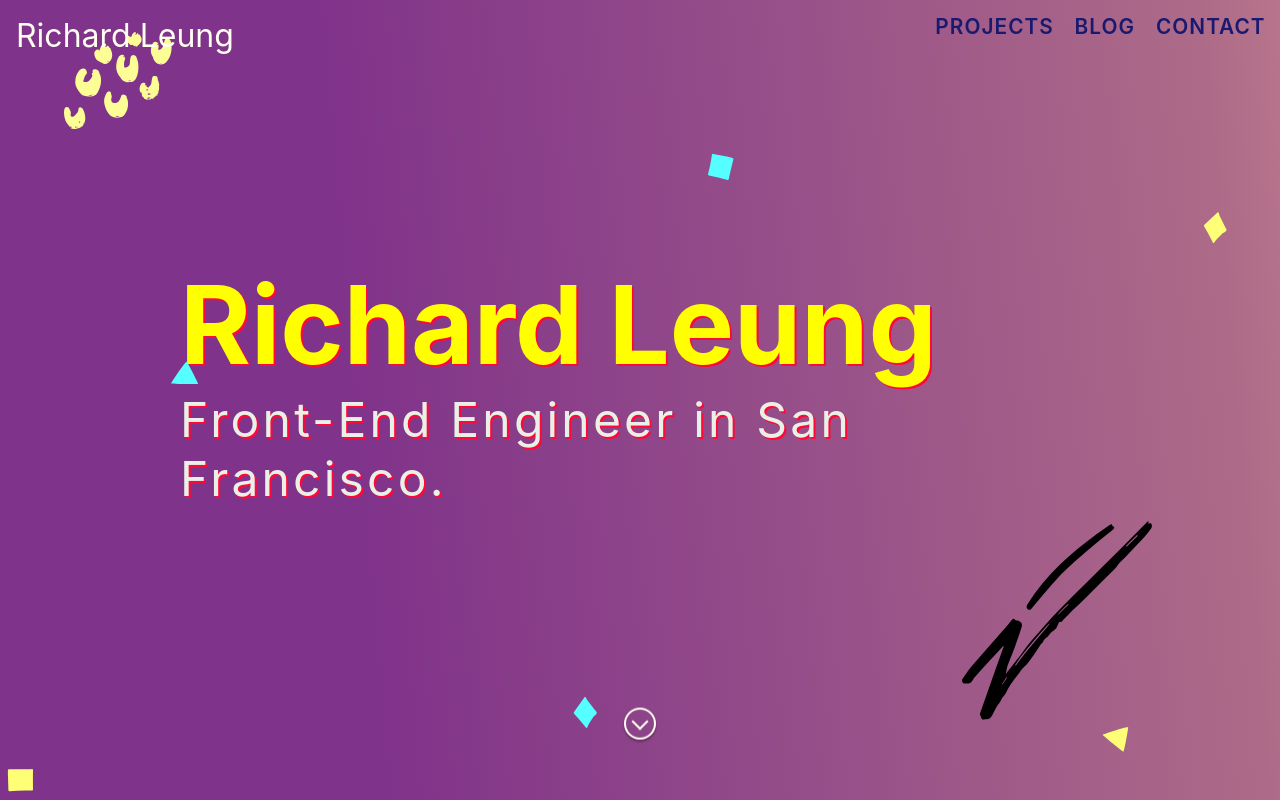
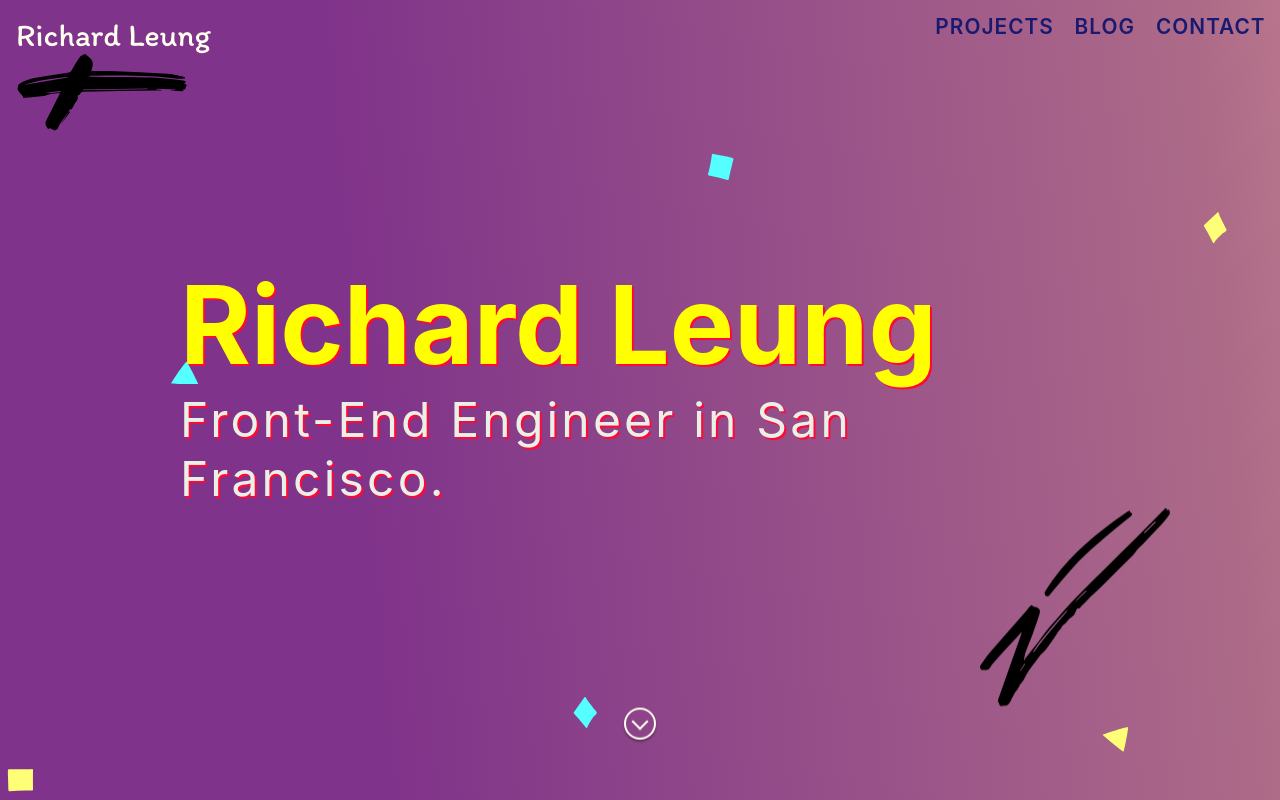
Before and after one commit to Richardzleung/resume, a React (Create React App) app: page / in a window 1280 px wide. Shown: the top 800 px of the page. Built offline with nearby package versions, Linux system fonts and the light colour scheme.

Commit message:
used css to reduce html

```diff
--- a/public/index.html
+++ b/public/index.html
@@ -9,6 +9,8 @@
       name="description"
       content="Web site created using create-react-app"
     />
+    <link rel="preconnect" href="https://fonts.gstatic.com">
+    <link href="https://fonts.googleapis.com/css2?family=Itim&display=swap" rel="stylesheet">
     <link rel="apple-touch-icon" href="%PUBLIC_URL%/favicon.ico" />
     <!--
       manifest.json provides metadata used when your web app is installed on a
--- a/src/App.css
+++ b/src/App.css
@@ -112,20 +112,28 @@
 
 ==================================*/
 
-/* =================
-  * 1. App
-====================*/
+/* * 1. App  */
 	/* display: flex;
 	flex-direction: column;
 } */
 .nav--home {
   color: var(--scroll-down-color);
+  font-family: 'Itim', sans-serif;
   font-size: clamp(1.5rem, 1.3vw + 1.2rem, 2rem);
   position: absolute;
   text-decoration: none;
   top: 1rem;
   left: 1rem;
-  z-index: 20;
+  z-index: 4;
+}
+
+.nav--home::after {
+  content: url(./static/images/3.svg);
+  pointer-events: none;
+  transform: rotate(13deg);
+  position: absolute;
+  top: 110%;
+  left:0;
 }
 
 /** 2. Contact Form */
--- a/src/index.css
+++ b/src/index.css
@@ -1,4 +1,9 @@
+/* =========================
+* UNIVERSAL STYLES
+==============================*/
+
 html {
+  box-sizing: border-box;
   scroll-behavior: smooth;
 }
 
@@ -14,7 +19,6 @@
     sans-serif;
   -webkit-font-smoothing: antialiased;
   -moz-osx-font-smoothing: grayscale;
-  box-sizing: border-box;
   text-align: left;
   background-color: var(--bg-tertiary-color);
 }
@@ -38,7 +42,7 @@
     monospace;
 }
 
-:focus {
+:focus-visible {
   outline: 5px solid var(--bg-secondary-color);
 }
 
--- a/src/styles/landingPage.module.css
+++ b/src/styles/landingPage.module.css
@@ -4,20 +4,11 @@
   position: absolute;
 }
 
-/* images & background */
+/* background */
 .background {
   background-image: url(../static/images/landingBackground.svg);
   /* background from svgbackrounds */
   background-size: cover;
-}
-
-.scribble {
-  top: 4%;
-  left: 5%;
-}
-.scribble2 {
-  bottom: 10%;
-  right: 10%;
 }
 
 /* text containers */
@@ -40,6 +31,11 @@
   position: relative;
   top: 50%;
   transform: translateY(-25%);
+}
+.titleContainer::after{
+  content: url(../static/images/82.svg);
+  position: absolute;
+  left: 50%;
 }
 
 .name {
@@ -121,6 +117,10 @@
     place-self: center;
     transform: translateY(-50%);
   }
+  .titleContainer::after {
+    left:100%;
+    top: 100%;
+  }
   .about {
     position: relative;
     bottom: 25vh;
--- a/src/views/LandingPage.jsx
+++ b/src/views/LandingPage.jsx
@@ -1,14 +1,10 @@
 import React from 'react';
 import PropTypes from 'prop-types';
 import theme from 'styles/landingPage.module.css';
-import scribble from 'static/images/3.svg';
-import scribble2 from 'static/images/82.svg'
 
 const HomeBase = ({ scrollToProjectsView }) => (
   <>
     <section className={`vh-100 grid--col ${theme.background}`} >
-      <img src={scribble} className={theme.scribble} alt='scribble'/>
-      <img src={scribble2} className={theme.scribble2} alt='scribble 2'/>
       <h1 className={theme.titleContainer}>
         <span className={theme.name}>Richard Leung</span>
         <span className={theme.message}>
```
Also changed, not shown: src/static/images/3.svg.
